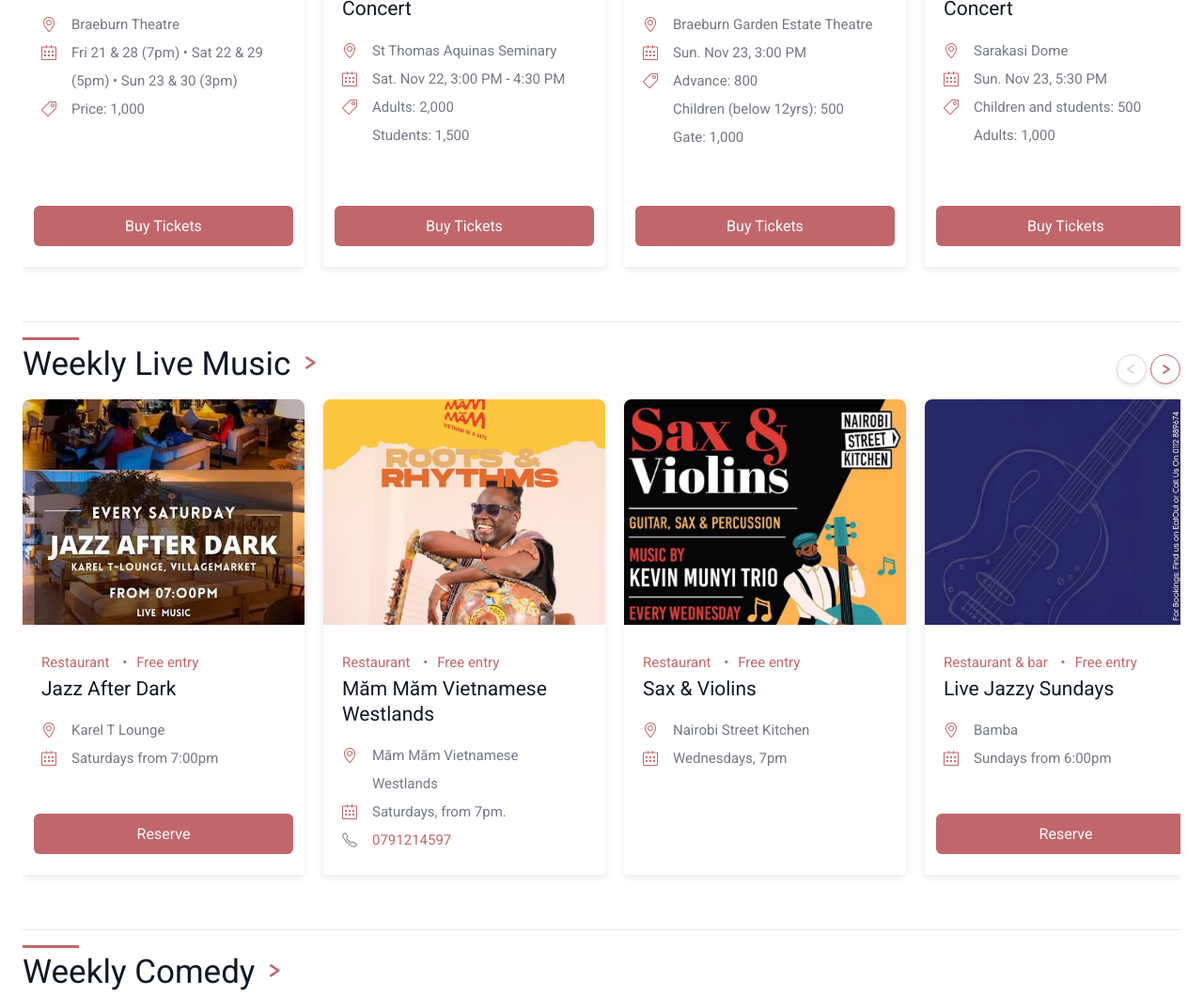
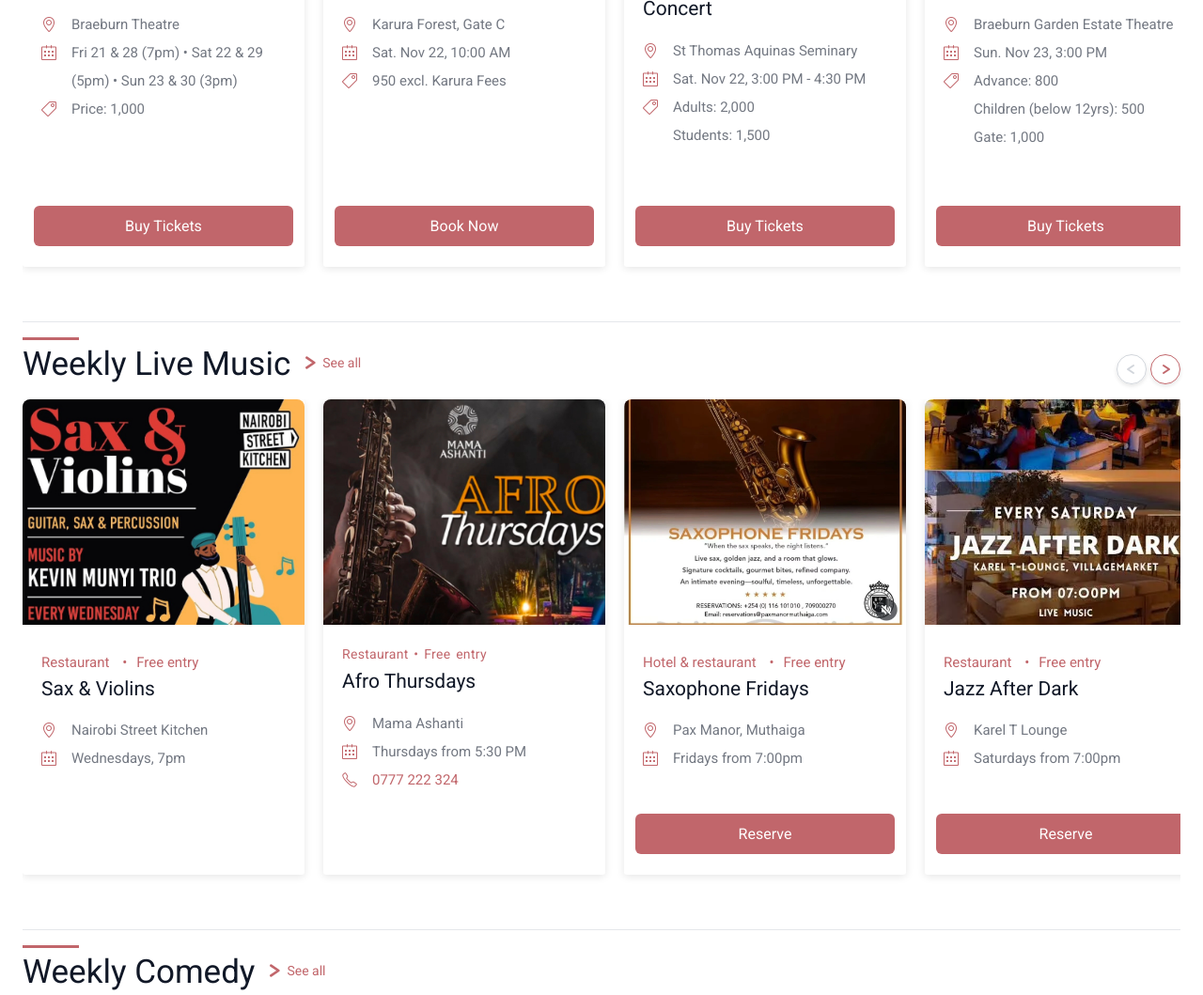
Before and after one commit to abijah-keru/studious-adventure, a plain HTML site: page index.html in a window 1280 px wide. Shown: the part 859-1918 px from the top of the page at 94% size. Drawn offline with Linux system fonts and the light colour scheme.

Commit message:
Events Update.

```diff
--- a/index.html
+++ b/index.html
@@ -146,9 +146,9 @@
             <p class="footer-primary">
                 <span class="footer-copy">&copy; 2025. All rights reserved.</span>
                 <a href="privacy-settings.html" class="footer-privacy-link">Privacy Policy</a>
-                <span class="footer-connect-label">Connect</span>
             </p>
             <div class="footer-social" aria-label="Follow Nairobi Dates on social media">
+                <span class="footer-connect-label">Connect</span>
                 <a href="https://www.tiktok.com/@nairobi.dates?_r=1&_t=ZM-91JGDSO2M6y" target="_blank" rel="noopener noreferrer" class="footer-social-link">
                     <img src="images/tiktok-logo.png" alt="TikTok logo" class="footer-social-icon"> TikTok
                 </a>
--- a/script.js
+++ b/script.js
@@ -1,5 +1,51 @@
 const activities = [
     // Weekly Live Music
+    {
+        id: 46,
+        name: "Sax & Violins",
+        description: "Experience an enchanting evening of live music featuring saxophone and violin performances in a vibrant atmosphere.",
+        location: "Nairobi Street Kitchen",
+        latitude: -1.265315769461578,
+        longitude: 36.80419213768535,
+        schedule: "Wednesdays, 7pm",
+        category: "Weekly Live Music",
+        tags: ["Saxophone", "Violin", "Live Music", "Wednesday", "Nightlife"],
+        timeOfDay: "night",
+        image: "images/sax-and-violins.jpg",
+        alt: "Sax & Violins live music performance at Nairobi Street Kitchen featuring saxophone and violin"
+    },
+    {
+        id: 55,
+        name: "Afro Thursdays",
+        description: "Live music and vibrant atmosphere every Thursday night.",
+        location: "Mama Ashanti",
+        latitude: -1.2879841683554756,
+        longitude: 36.76960504307641,
+        schedule: "Thursdays from 5:30 PM",
+        category: "Weekly Live Music",
+        tags: ["Live Music", "Dining", "Restaurant", "Thursday"],
+        timeOfDay: "night",
+        image: "images/Mama-Ashanti.jpg",
+        alt: "Afro Thursdays live music event at Mama Ashanti restaurant",
+        phone: "0777 222 324",
+        badge: "Restaurant  •  Free entry"
+    },
+    {
+        id: 18,
+        name: "Saxophone Fridays",
+        description: "When the sax speaks, the night listens. Live sax, golden jazz, and a room that glows. Signature cocktails, gourmet bites, refined company. An intimate evening—soulful, timeless, unforgettable.",
+        location: "Pax Manor, Muthaiga",
+        latitude: -1.2515882994966572,
+        longitude: 36.82558546652108,
+        schedule: "Fridays from 7:00pm",
+        category: "Weekly Live Music",
+        tags: ["Saxophone", "Live Music", "Friday", "Nightlife"],
+        timeOfDay: "night",
+        image: "images/Saxophone-Fridays.webp",
+        alt: "Mahogany-toned background with a saxophone in focus",
+        website: "https://eatapp.co/reserve/pax-manor-58-muthaiga-rd",
+        linkTitle: "Reserve"
+    },
     {
         id: 1,
         name: "Jazz After Dark",
@@ -32,20 +78,6 @@ const activities = [
         phone: "0791214597"
     },
     {
-        id: 46,
-        name: "Sax & Violins",
-        description: "Experience an enchanting evening of live music featuring saxophone and violin performances in a vibrant atmosphere.",
-        location: "Nairobi Street Kitchen",
-        latitude: -1.265315769461578,
-        longitude: 36.80419213768535,
-        schedule: "Wednesdays, 7pm",
-        category: "Weekly Live Music",
-        tags: ["Saxophone", "Violin", "Live Music", "Wednesday", "Nightlife"],
-        timeOfDay: "night",
-        image: "images/sax-and-violins.jpg",
-        alt: "Sax & Violins live music performance at Nairobi Street Kitchen featuring saxophone and violin"
-    },
-    {
         id: 3,
         name: "Live Jazzy Sundays",
         description: "Relax with smooth jazz performances on Sunday evenings.",
@@ -59,7 +91,8 @@ const activities = [
         image: "images/Sunday-Sessions.webp",
         alt: "Close-up of a violin under soft lighting",
         website: "https://eatout.co.ke/restaurant/bamba/",
-        linkTitle: "Reserve"
+        linkTitle: "Reserve",
+        phone: "0112 88 96 74"
     },
     {
         id: 9,
@@ -80,6 +113,22 @@ const activities = [
         calendarEnd: "2025-11-21T21:00:00+03:00"
     },
     {
+        id: 54,
+        name: "Cinema in Nature",
+        description: "Experience cinema under the stars in the beautiful natural setting of Karura Forest.",
+        location: "Karura Forest, Gate C",
+        latitude: -1.2379382931321083,
+        longitude: 36.84404896837251,
+        schedule: "Sat. Nov 22, 10:00 AM",
+        category: "Events November 2025",
+        tags: ["Cinema", "Outdoor", "Nature", "Event"],
+        image: "images/Cinema-In-nature.jpg",
+        alt: "Cinema in Nature event at Karura Forest",
+        website: "https://vabu.app/cinema-in-nature",
+        linkTitle: "Book Now",
+        price: "950 excl. Karura Fees"
+    },
+    {
         id: 51,
         name: "The ANGST & Freedom Concert",
         description: "An intense theatrical experience exploring raw emotions and human experiences through powerful performances.",
@@ -160,22 +209,6 @@ const activities = [
         website: "https://kenyabuzz.com/events/event/bare-sessions-season-2-finale",
         linkTitle: "Buy Tickets",
         price: "Advance: 6,500\nGroup of 4: 25,000\nCouples ticket: 12,000"
-    },
-    {
-        id: 18,
-        name: "Saxophone Fridays",
-        description: "When the sax speaks, the night listens. Live sax, golden jazz, and a room that glows. Signature cocktails, gourmet bites, refined company. An intimate evening—soulful, timeless, unforgettable.",
-        location: "Pax Manor, Muthaiga",
-        latitude: -1.2515882994966572,
-        longitude: 36.82558546652108,
-        schedule: "Fridays from 7:00pm",
-        category: "Weekly Live Music",
-        tags: ["Saxophone", "Live Music", "Friday", "Nightlife"],
-        timeOfDay: "night",
-        image: "images/Saxophone-Fridays.webp",
-        alt: "Mahogany-toned background with a saxophone in focus",
-        website: "https://eatapp.co/reserve/pax-manor-58-muthaiga-rd",
-        linkTitle: "Reserve"
     },
     // Weekly Comedy
     {
@@ -971,8 +1004,13 @@ function matchesFilters(activity) {
                     activity.description,
                     activity.location,
                     activity.category,
+                    activity.schedule,
+                    activity.price,
+                    activity.badge,
+                    activity.phone,
+                    activity.linkTitle,
                     ...(activity.tags || [])
-                ].join(' ').toLowerCase();
+                ].filter(Boolean).join(' ').toLowerCase();
 
                 if (!searchableText.includes(searchTerm)) {
                     return false;
@@ -991,14 +1029,19 @@ function matchesFilters(activity) {
                     return false;
                 }
             } else {
-                // For other searches, search in all fields
+                // For other searches, search in all fields including price, schedule, badge, phone, etc.
                 const searchableText = [
                     activity.name,
                     activity.description,
                     activity.location,
                     activity.category,
+                    activity.schedule,
+                    activity.price,
+                    activity.badge,
+                    activity.phone,
+                    activity.linkTitle,
                     ...(activity.tags || [])
-                ].join(' ').toLowerCase();
+                ].filter(Boolean).join(' ').toLowerCase();
 
                 if (!searchableText.includes(searchTerm)) {
                     return false;
@@ -1189,6 +1232,7 @@ function renderActivities() {
                                 <svg class="arrow-head" viewBox="0 0 12 12" fill="none" xmlns="http://www.w3.org/2000/svg">
                                     <path d="M4 2 L10 6 L4 10" stroke="currentColor" stroke-width="2" stroke-linecap="round" stroke-linejoin="round"/>
                                 </svg>
+                                <span class="see-all-text">See all</span>
                             </button>
                         </div>
                         <div class="carousel-container" tabindex="0" role="region" aria-label="${category} carousel" data-carousel-id="${carouselId}">
@@ -1211,6 +1255,7 @@ function renderActivities() {
                                             <div id="${descId}" class="activity-card-description-overlay" role="region" aria-live="polite">${activity.description}</div>
                                         </div>
                                         <div class="activity-card-content">
+                                            ${activity.badge ? `<div class="activity-card-badge">${activity.badge}</div>` : ''}
                                             ${(() => { const bullets = getBulletPoints(activity); return bullets.length ? `<ul class="activity-card-bullets">${bullets.map(b => `<li>${b}</li>`).join('')}</ul>` : '' })()}
                                             <div class="activity-card-title">${activity.name}</div>
                                             <ul class="activity-card-info">
@@ -1492,6 +1537,7 @@ function expandCategory(category) {
                 <div id="${descId}" class="activity-card-description-overlay" role="region" aria-live="polite">${activity.description}</div>
             </div>
             <div class="activity-card-content">
+                ${activity.badge ? `<div class="activity-card-badge">${activity.badge}</div>` : ''}
                 <div class="activity-card-title">${activity.name}</div>
                 ${(() => { const bullets = getBulletPoints(activity); return bullets.length ? `<ul class="activity-card-bullets">${bullets.map(b => `<li>${b}</li>`).join('')}</ul>` : '' })()}
                 <ul class="activity-card-info">
--- a/styles.css
+++ b/styles.css
@@ -1302,6 +1302,7 @@ main {
     flex-shrink: 0;
     align-self: center;
     margin-top: 8px;
+    gap: 6px;
 }
 
 .category-arrow-btn .arrow-head {
@@ -1310,6 +1311,19 @@ main {
     color: #C1666B;
     display: block;
     transition: all 0.3s ease;
+    flex-shrink: 0;
+}
+
+.category-arrow-btn .see-all-text {
+    font-family: 'Roboto', sans-serif;
+    font-size: 14px;
+    font-weight: 400;
+    color: #C1666B;
+    transition: all 0.3s ease;
+}
+
+.category-arrow-btn:hover .see-all-text {
+    color: #8B4049;
 }
 
 .category-arrow-btn:hover {
@@ -1713,7 +1727,7 @@ main {
 .activity-card-distance {
     position: absolute;
     top: 8px;
-    right: 60px;
+    right: 8px;
     background: #C1666B;
     color: #ffffff;
     border-radius: 9999px;
@@ -1724,6 +1738,18 @@ main {
     box-shadow: 0 2px 8px rgba(0, 0, 0, 0.2);
     font-family: 'Roboto', sans-serif;
     white-space: nowrap;
+}
+
+.activity-card-badge {
+    font-family: 'Roboto', sans-serif;
+    font-size: 14px;
+    font-weight: 400;
+    color: #C1666B;
+    margin-bottom: 6px;
+    padding: 0;
+    line-height: 1.4;
+    letter-spacing: 0.3px;
+    word-spacing: 2px;
 }
 
 .activity-card-title {
@@ -1911,7 +1937,7 @@ main {
 .activity-card-info li .icon-phone {
     font-size: 16px;
     padding: 7px 8px 0 0;
-    color: #737882;
+    color: #C1666B;
     flex-shrink: 0;
     display: inline-block;
     font-family: 'simple-line-icons';
@@ -3941,6 +3967,9 @@ footer {
 .footer-connect-label {
     font-weight: 500;
     white-space: nowrap;
+    margin-bottom: 4px;
+    color: #ffffff;
+    font-size: 14px;
 }
 
 .footer-social {
```
Also changed, not shown: images/Cinema-In-nature.jpg (added), images/Mama-Ashanti.jpg (added).
